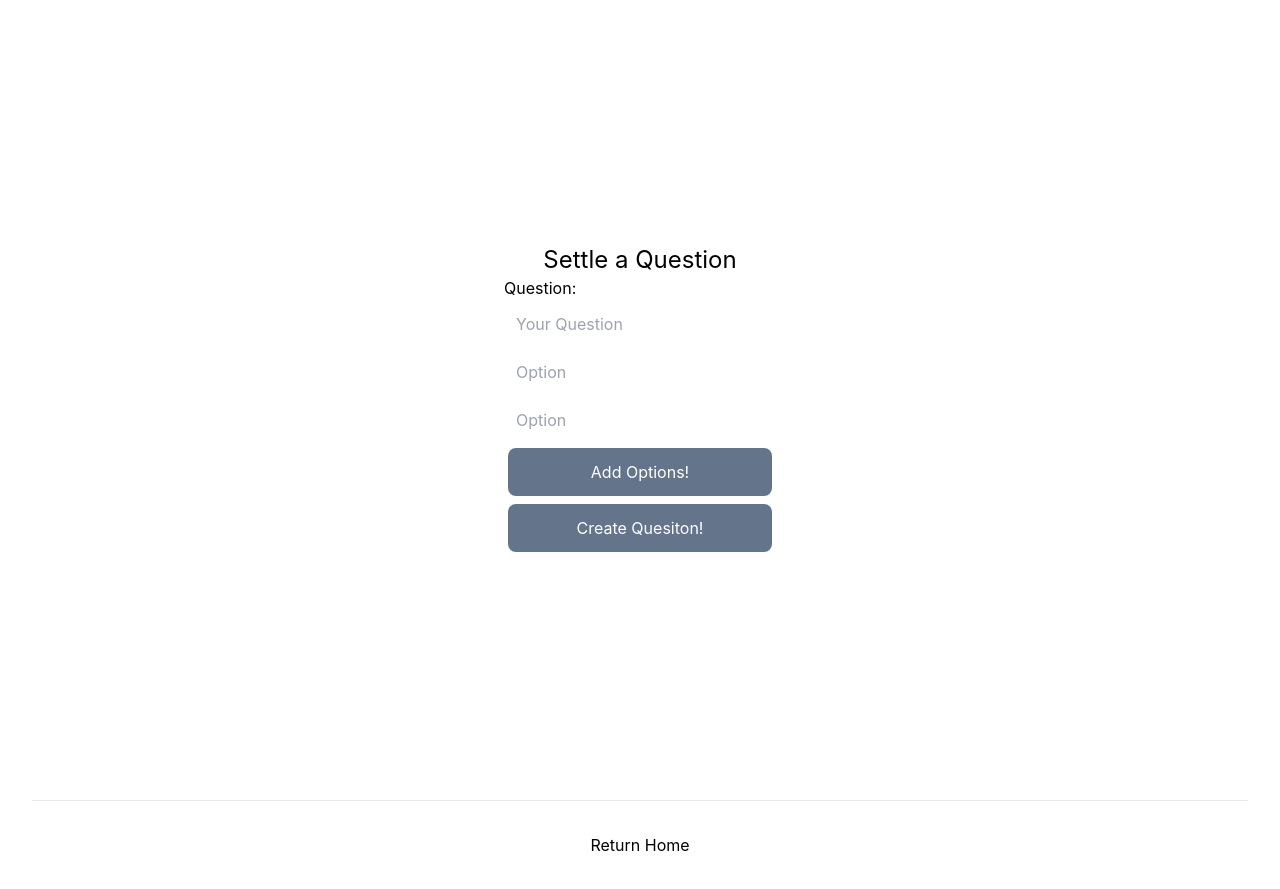
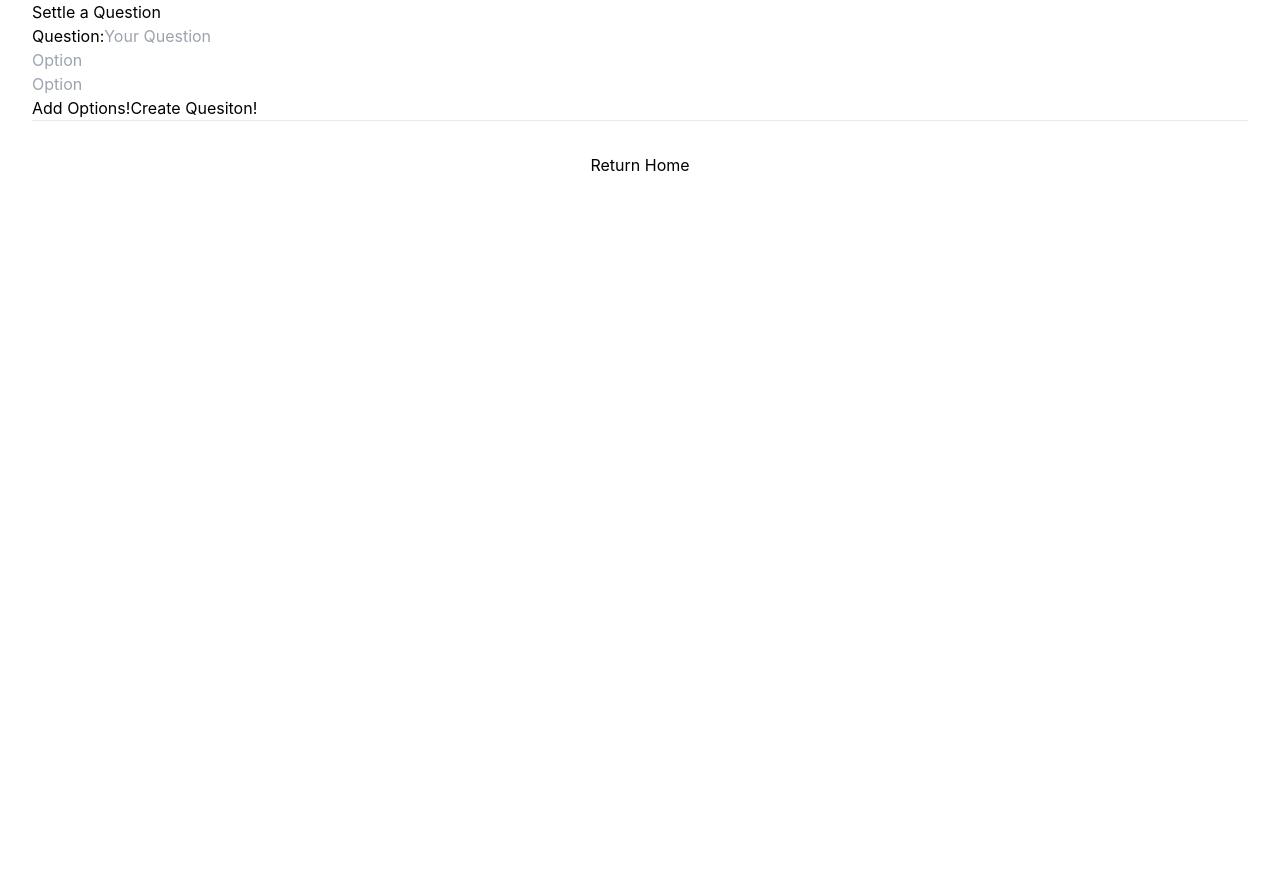
Before and after one commit to doughnut1214/donkpoll, a Next.js app: page / in a window 1280 px wide. After the commit the page ends 800 px from the top, so only its background shows below. Built offline with nearby package versions, Linux system fonts and the light colour scheme.

Commit message:
tailwind config changes

```diff
--- a/tailwind.config.js
+++ b/tailwind.config.js
@@ -1,9 +1,6 @@
 /** @type {import('tailwindcss').Config} */
 module.exports = {
-  content: [
-    "./pages/**/*.{js,ts,jsx,tsx}",
-    "./components/**/*.{js,ts,jsx,tsx}",
-  ],
+  content: ['./src/**/*.{html,js,svelte,ts, jsx}'],
   theme: {
     extend: {},
   },
```
